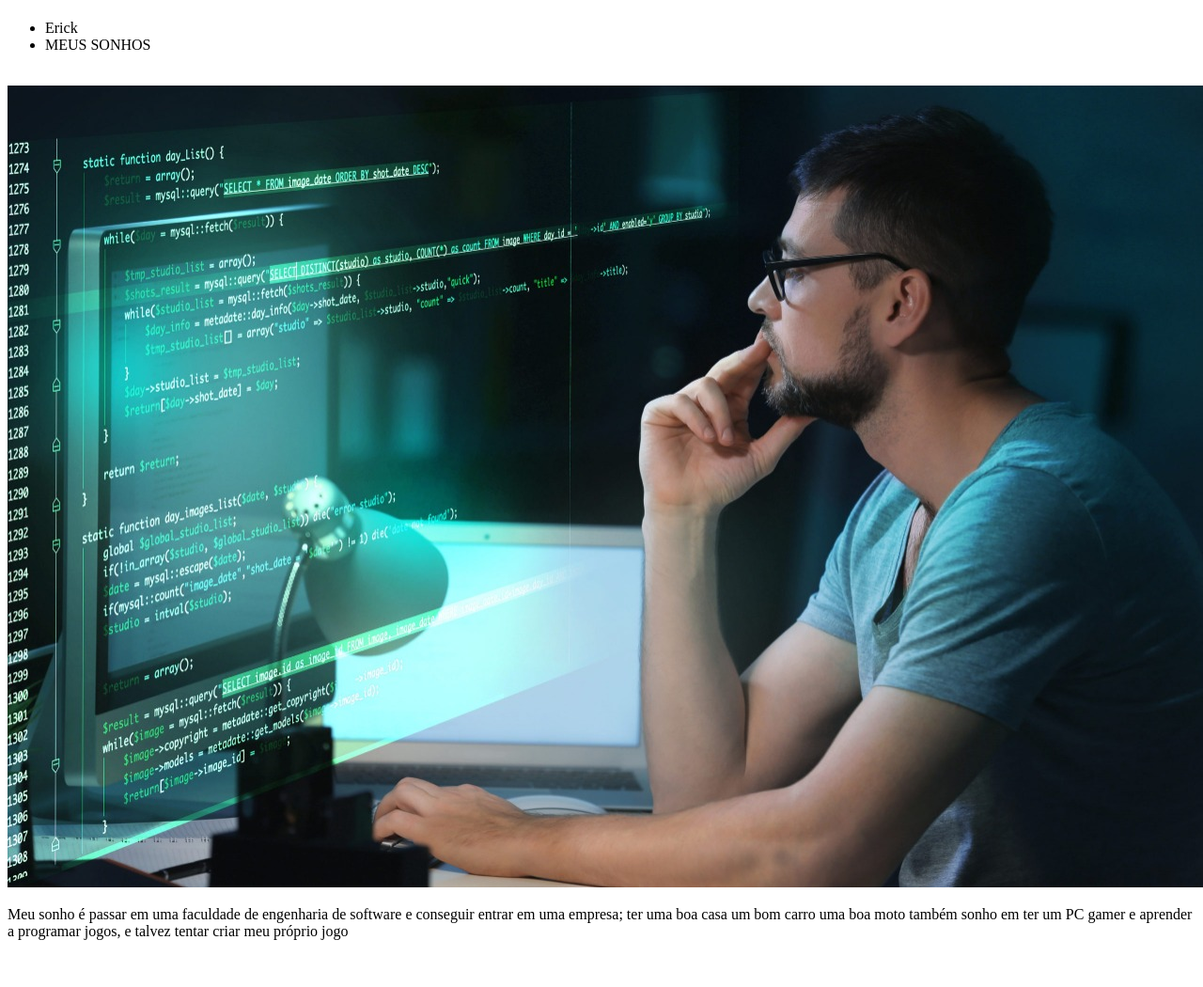
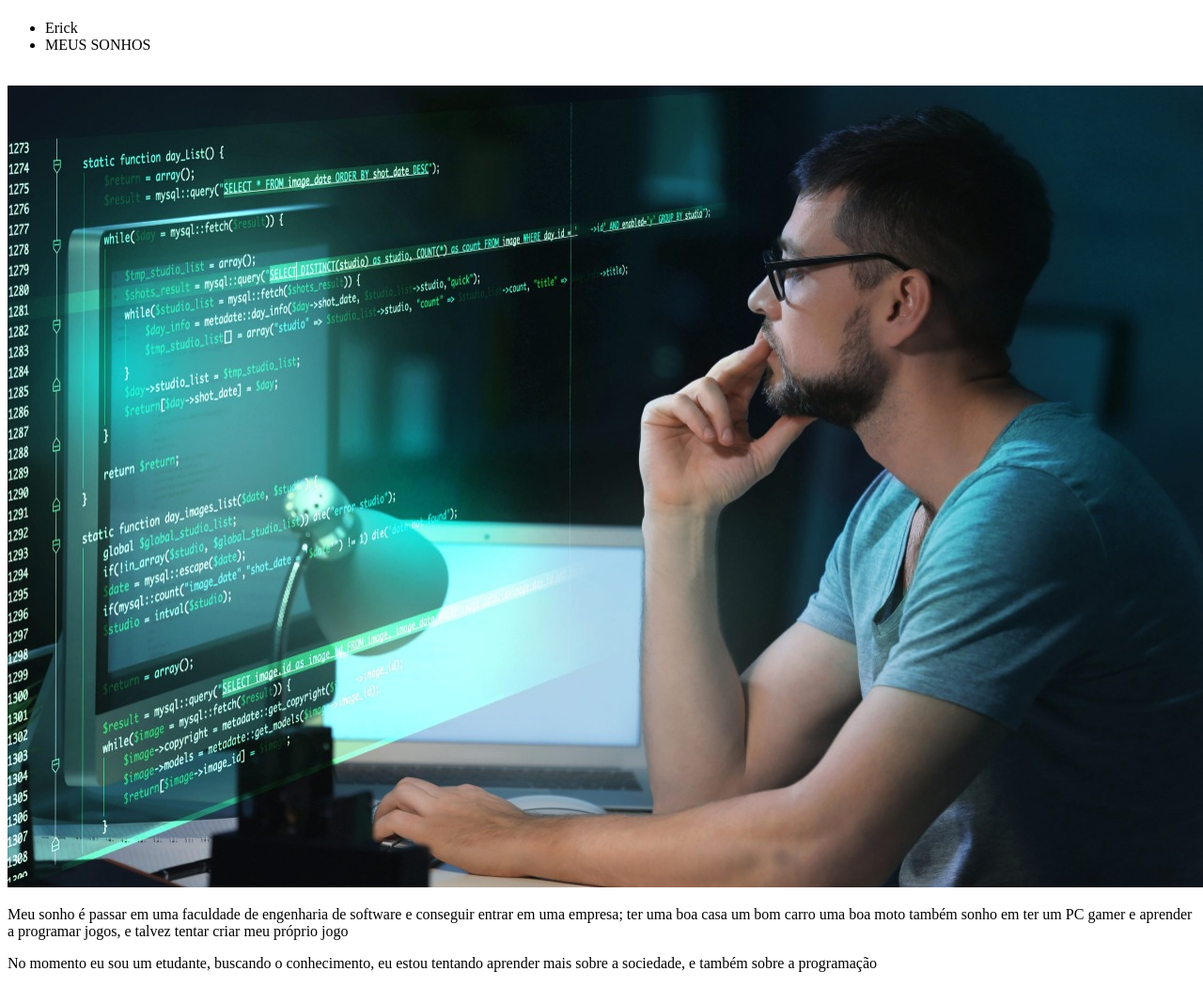
Before and after one commit to R1ck7201/Meu-Futuro, a plain HTML site: page index.html in a window 1280 px wide. Shown: the whole page at 94% size. Before the commit the page ends 1016 px from the top, so only its background shows below. Drawn offline with Linux system fonts and the light colour scheme.

Commit message:
Maquiavel

```diff
--- a/index.html
+++ b/index.html
@@ -23,6 +23,9 @@
     <img src="engenharia-de-software-puc-campinas.jpeg" alt="">
     <p>Meu sonho é passar em uma faculdade de engenharia de software e conseguir entrar em uma empresa; ter uma boa casa um bom carro uma boa moto
         também sonho em ter um PC gamer e aprender a programar jogos, e talvez tentar criar meu próprio jogo</p>
+        <p>No momento eu sou um etudante, buscando o conhecimento, eu estou tentando aprender mais sobre a sociedade, e também sobre
+            a programação
+        </p>
 </div>
 </section>
 
```
